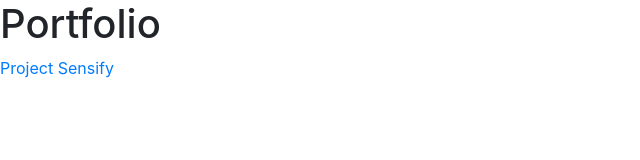
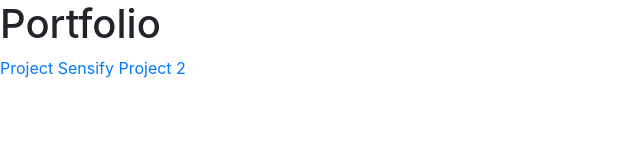
Before and after one commit to danielle94869/responsive-portfolio, a plain HTML site: page portfolio.html in a window 1280 px wide. Shown: the full height of the page, 0-640 px from the left. Drawn offline with nearby package versions, Linux system fonts and the light colour scheme.

Commit message:
add project 2

```diff
--- a/portfolio.html
+++ b/portfolio.html
@@ -11,5 +11,6 @@
 <body>
   <h1>Portfolio</h1>
   <a href="https://daniellehillman.github.io/Sensify/">Project Sensify</a>
+  <a href="https://dashboard.heroku.com/apps/cryptic-savannah-70126">Project 2</a>
 </body>
 </html>
```
